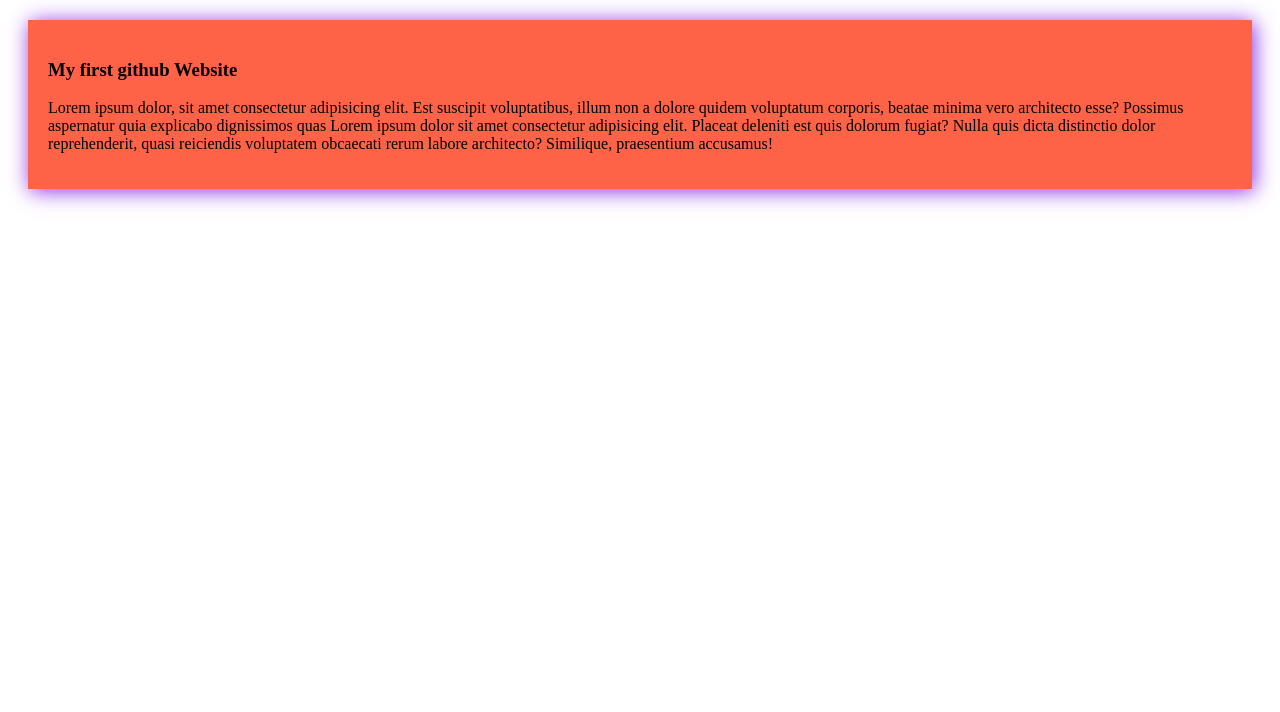
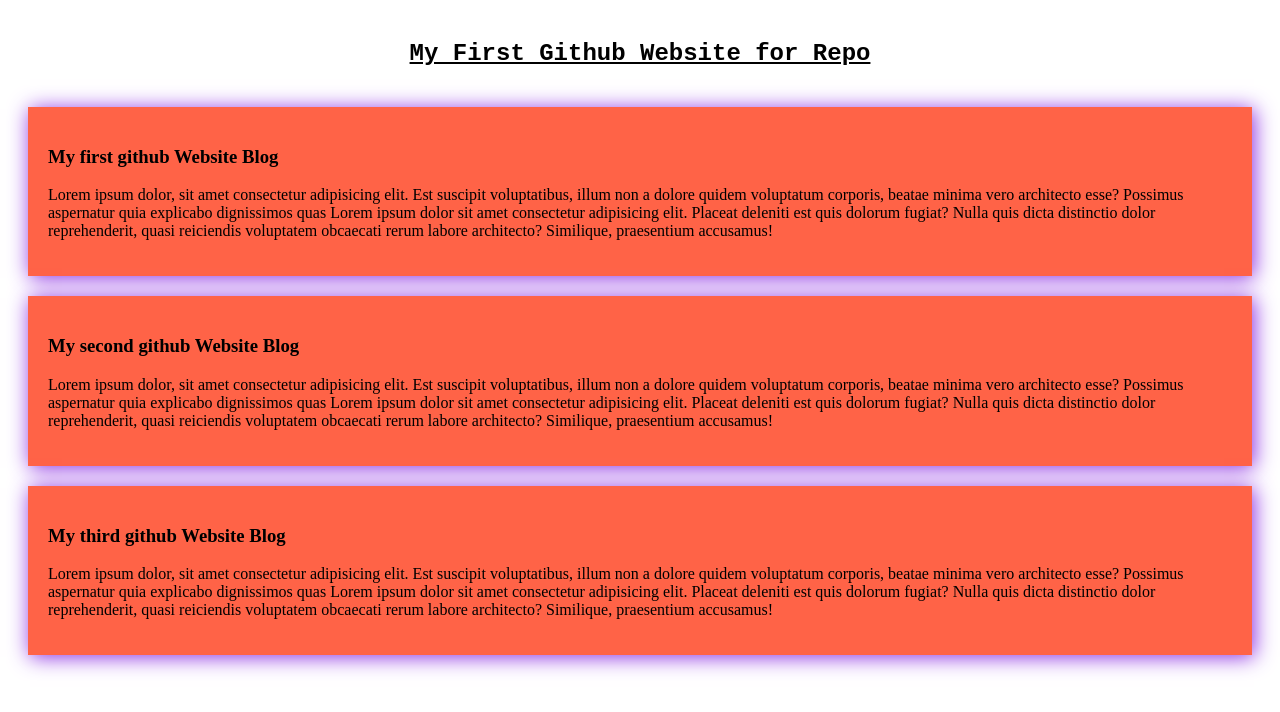
Before and after one commit to khioe0288/my-first-github-repo, a plain HTML site: page index.html in a window 1280 px wide. Drawn offline with Linux system fonts and the light colour scheme.

Commit message:
third commit

```diff
--- a/index.html
+++ b/index.html
@@ -7,8 +7,17 @@
     <title>My First Ever Github Repo</title>
 </head>
 <body>
+    <h2>My First Github Website for Repo</h2>
     <div>
-        <h3>My first github Website</h3>
+        <h3>My first github Website Blog</h3>
+        <p>Lorem ipsum dolor, sit amet consectetur adipisicing elit. Est suscipit voluptatibus, illum non a dolore quidem voluptatum corporis, beatae minima vero architecto esse? Possimus aspernatur quia explicabo dignissimos quas Lorem ipsum dolor sit amet consectetur adipisicing elit. Placeat deleniti est quis dolorum fugiat? Nulla quis dicta distinctio dolor reprehenderit, quasi reiciendis voluptatem obcaecati rerum labore architecto? Similique, praesentium accusamus! </p>
+    </div>
+    <div>
+        <h3>My second github Website Blog</h3>
+        <p>Lorem ipsum dolor, sit amet consectetur adipisicing elit. Est suscipit voluptatibus, illum non a dolore quidem voluptatum corporis, beatae minima vero architecto esse? Possimus aspernatur quia explicabo dignissimos quas Lorem ipsum dolor sit amet consectetur adipisicing elit. Placeat deleniti est quis dolorum fugiat? Nulla quis dicta distinctio dolor reprehenderit, quasi reiciendis voluptatem obcaecati rerum labore architecto? Similique, praesentium accusamus! </p>
+    </div>
+    <div>
+        <h3>My third github Website Blog</h3>
         <p>Lorem ipsum dolor, sit amet consectetur adipisicing elit. Est suscipit voluptatibus, illum non a dolore quidem voluptatum corporis, beatae minima vero architecto esse? Possimus aspernatur quia explicabo dignissimos quas Lorem ipsum dolor sit amet consectetur adipisicing elit. Placeat deleniti est quis dolorum fugiat? Nulla quis dicta distinctio dolor reprehenderit, quasi reiciendis voluptatem obcaecati rerum labore architecto? Similique, praesentium accusamus! </p>
     </div>
 </body>
--- a/styles/blog.css
+++ b/styles/blog.css
@@ -1,7 +1,15 @@
+h2{
+    text-align: center;
+    margin: 20px;
+    padding: 20px;
+    text-decoration: underline;
+    font-family: 'Courier New', Courier, monospace;
+}
 div{
     background-color: tomato;
     border: 0;
     box-shadow: 2px 2px 20px blueviolet;
     padding: 20px;
     margin: 20px;
+    font-family: 'Times New Roman', Times, serif;
 }
```
